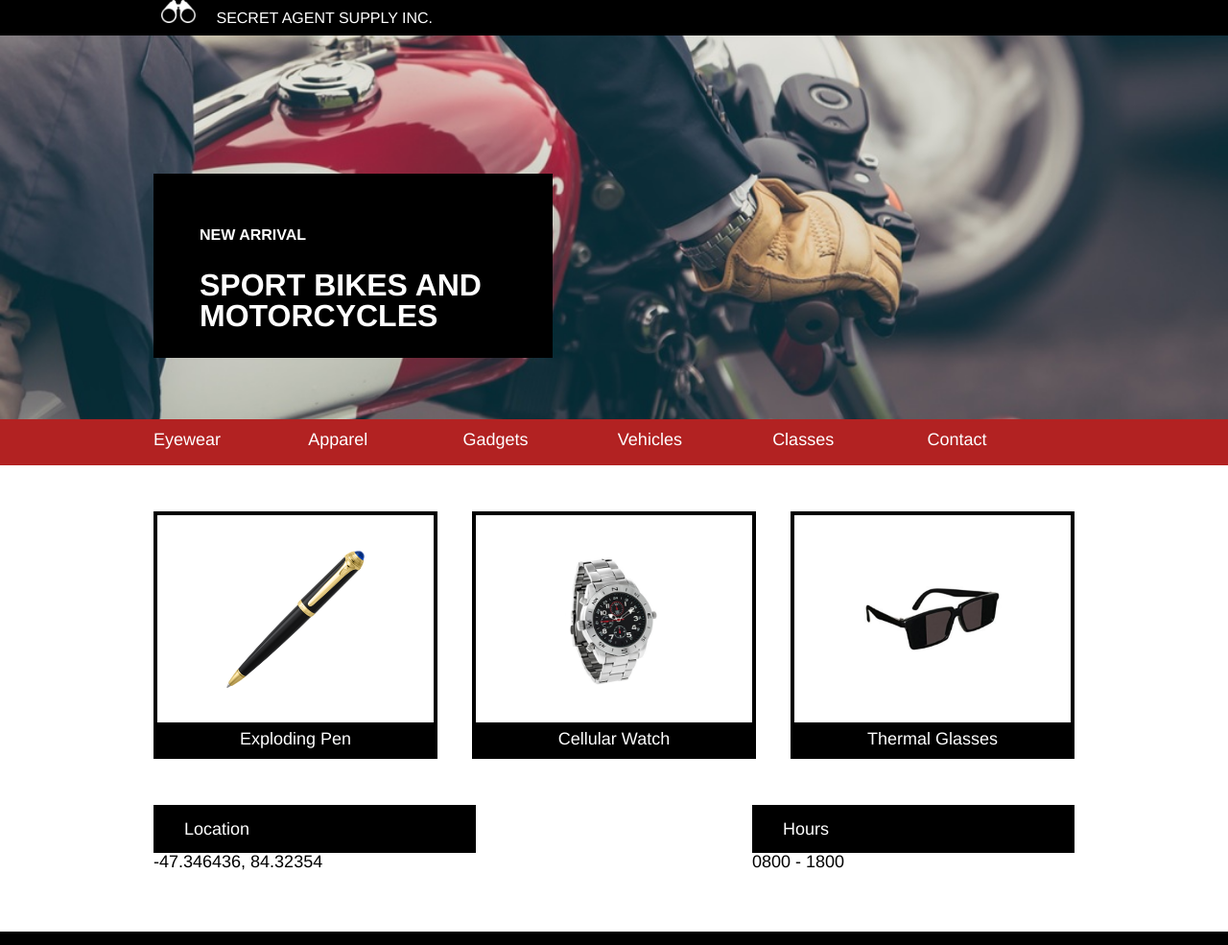
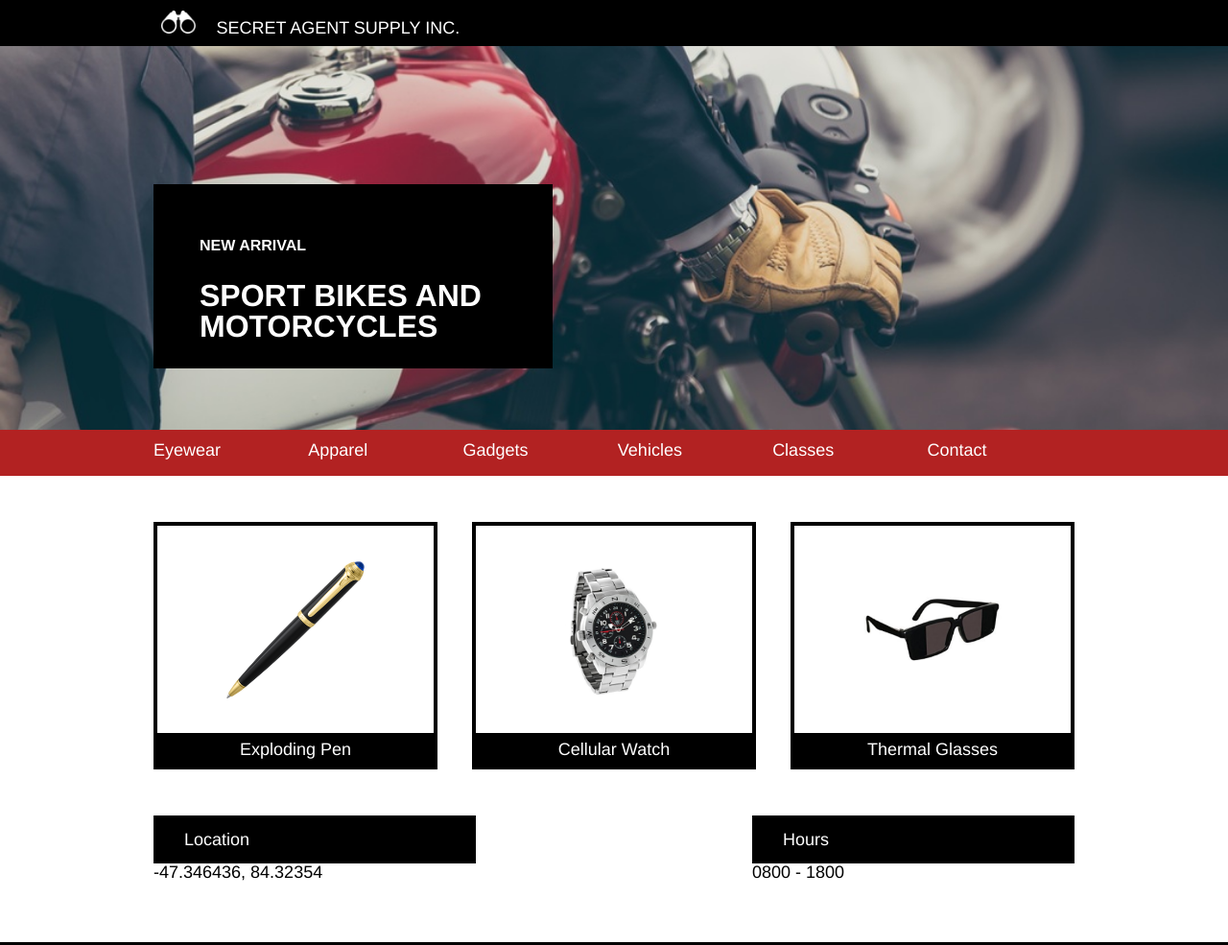
Before and after one commit to shabnamshaikh/SecretAgentSupply, a plain HTML site: page index.html in a window 1280 px wide. Shown: the top 985 px of the page at 96% size. Drawn offline with Linux system fonts and the light colour scheme.

Commit message:
fix header & logo position

```diff
--- a/resources/css/style.css
+++ b/resources/css/style.css
@@ -7,26 +7,25 @@ header {
   width: 100%;
   display: flex;
   background-color: black;
-  height: 2.32rem;
+  padding: 0.66rem 0;
 }
-header .logo {
 
+header logo {
+  display: flex;
+  align-items: center;
 }
+
 header .logo img {
   height: 1.5rem;
   padding-left: 0.5rem;
   padding-right: 1rem;
 }
+
 header .logo span {
   display: inline-block;
-  font-size: 1rem;
   color: white;
-  padding-top: 0.66rem;
-  padding-bottom: 0.66rem;
 }
-main{
 
-}
 .flex-container {
   display: flex;
 }
```
